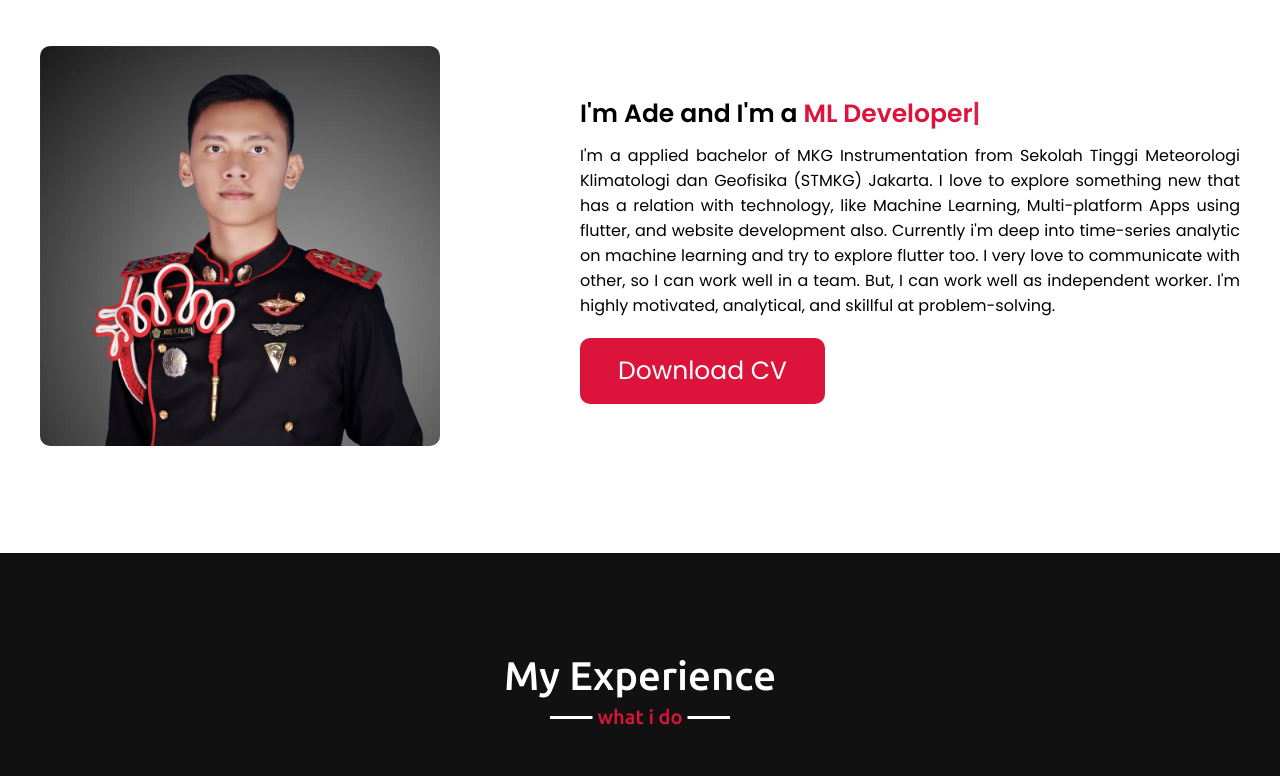
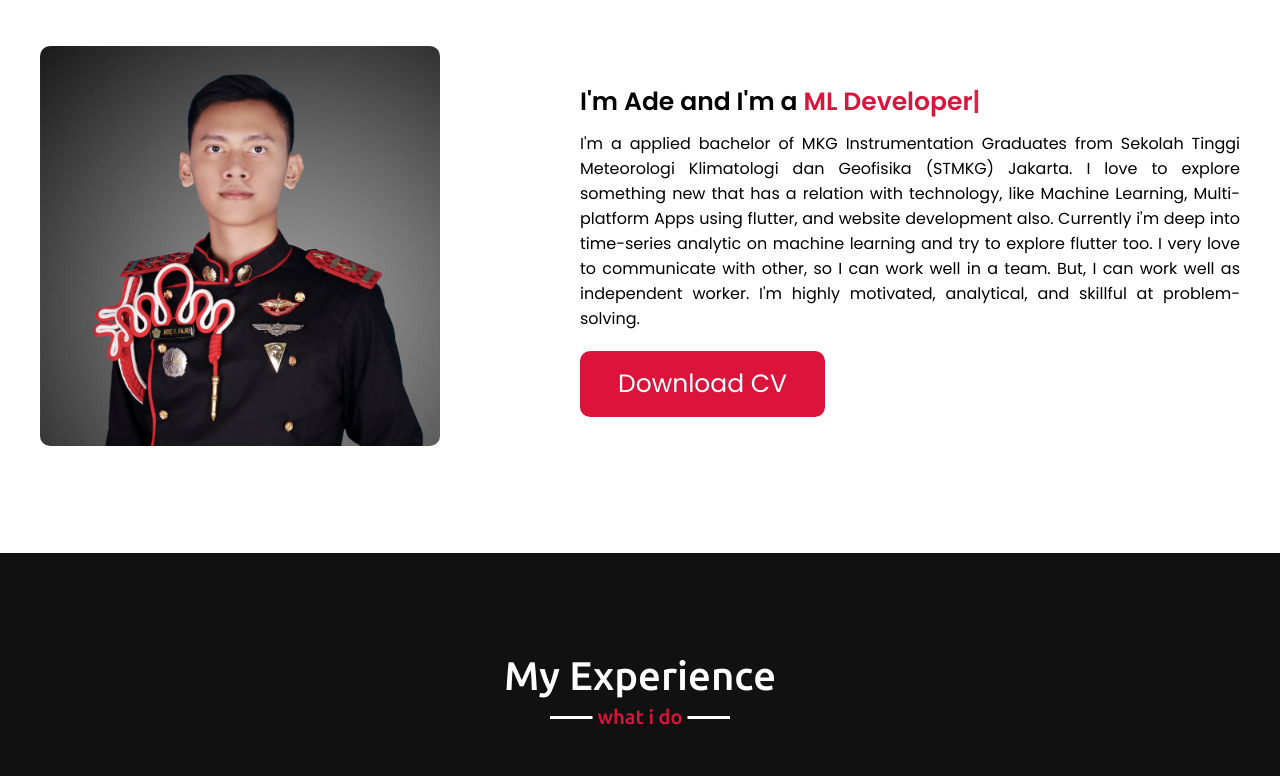
Before and after one commit to kroniz-utab/kroniz-utab.github.io, a plain HTML site: page index.html in a window 1280 px wide. Shown: the part 980-1756 px from the top of the page. Drawn offline with nearby package versions, Linux system fonts and the light colour scheme.

Commit message:
edit profile

```diff
--- a/index.html
+++ b/index.html
@@ -68,10 +68,10 @@
               </div>
               <p>
                 I&apos;m a
-                <span>applied bachelor of MKG Instrumentation</span> from
-                Sekolah Tinggi Meteorologi Klimatologi dan Geofisika (STMKG)
-                Jakarta. I love to explore something new that has a relation
-                with technology, like
+                <span>applied bachelor of MKG Instrumentation</span> Graduates
+                from Sekolah Tinggi Meteorologi Klimatologi dan Geofisika
+                (STMKG) Jakarta. I love to explore something new that has a
+                relation with technology, like
                 <span
                   >Machine Learning, Multi-platform Apps using flutter, and
                   website development also</span
```
